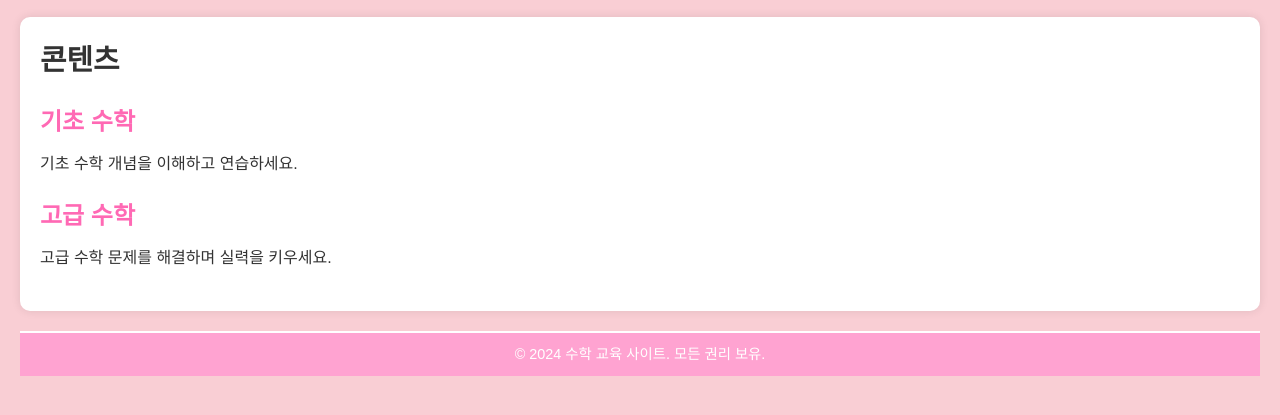
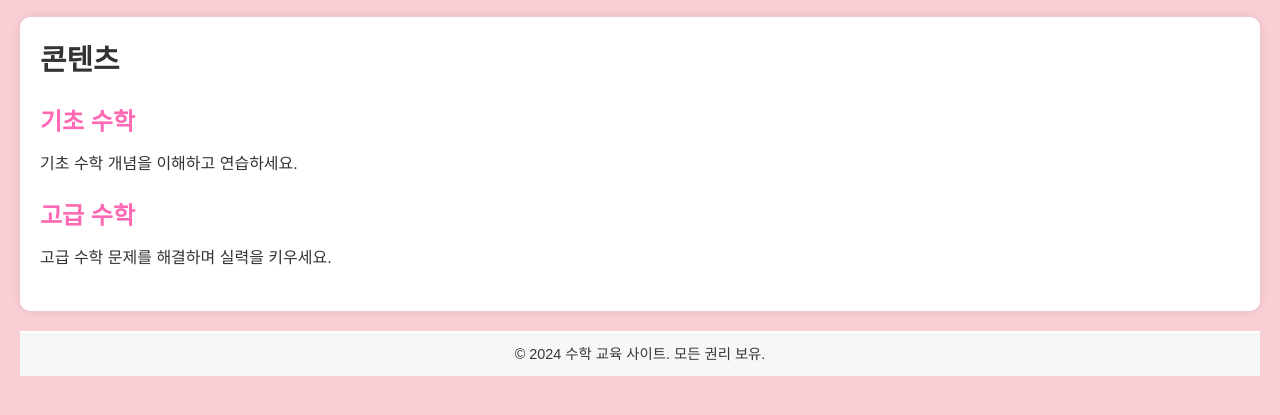
Before and after one commit to jjyeong2103/mathedu, a website built with Vite: page index.html in a window 1280 px wide. Shown: the part 219-634 px from the top of the page. Built offline with nearby package versions, Linux system fonts and the light colour scheme.

Commit message:
css UPDATE

```diff
--- a/styles.css
+++ b/styles.css
@@ -65,8 +65,8 @@ main {
 }
 
 footer {
-    background-color: #ffa3d1;
-    color: white;
+    background-color: #f7f7f7;
+    color: rgb(57, 56, 56);
     text-align: center;
     padding: 10px 0;
     margin-top: 20px;
```
